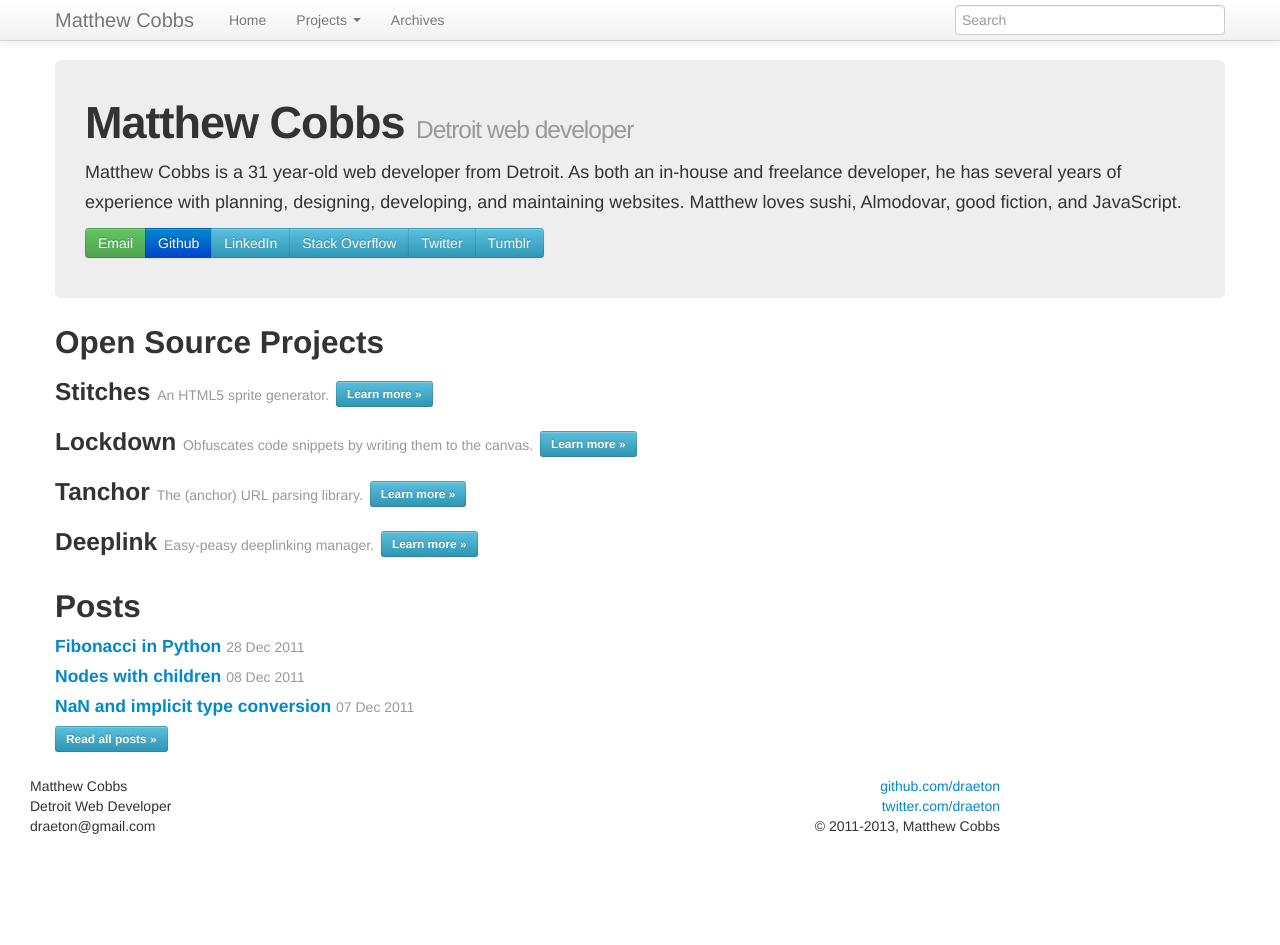
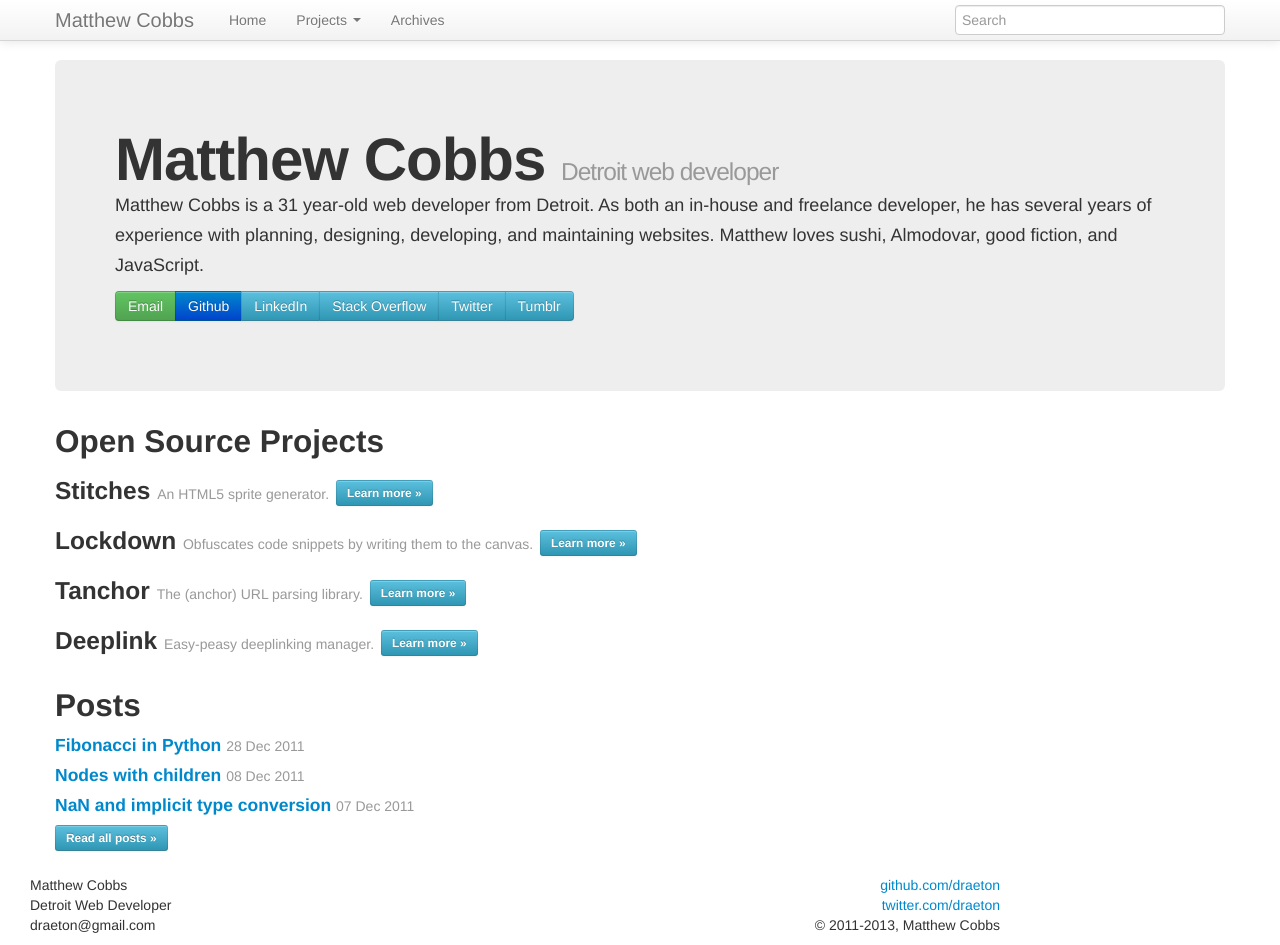
Before and after one commit to draeton/draeton.github.com, a Jekyll site: the page built from index.html, in a window 1280 px wide and 945 px high. Built offline with Jekyll 4.4.1, drawn with Linux system fonts in a browser that asks for light colours; nearby versions of some CDN libraries; Markdown is read by kramdown in place of the engine named in the settings; the list of posts is cut into pages by our own code.

Commit message:
CSS order

```diff
--- a/_layouts/default.html
+++ b/_layouts/default.html
@@ -16,10 +16,10 @@
   <meta name="viewport" content="width=device-width, initial-scale=1.0">
 
   <!-- CSS: implied media=all -->
+  <link rel="stylesheet" href="/css/draeton.css">
+  <link rel="stylesheet" href="/css/syntax.css">
   <link rel="stylesheet" href="/bootstrap/css/bootstrap.css">
   <link rel="stylesheet" href="/bootstrap/css/bootstrap-responsive.css">
-  <link rel="stylesheet" href="/css/syntax.css">
-  <link rel="stylesheet" href="/css/draeton.css">
   <!-- link rel="stylesheet" href="/css/style.css" -->
   <!-- end CSS-->
 
```
